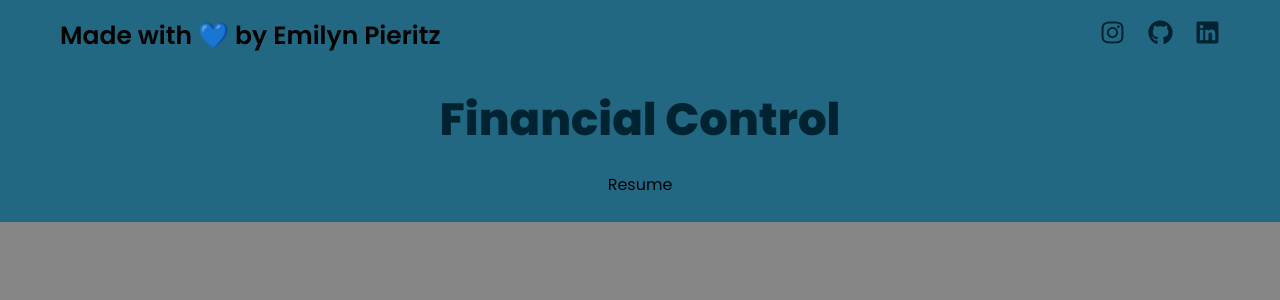
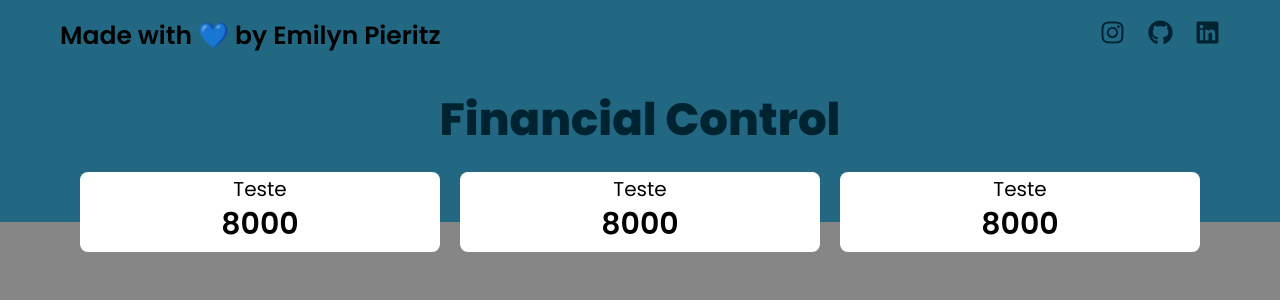
Before and after one commit to kelleymartin872/financial-control, a React (Create React App) app: page / in a window 1280 px wide. Shown: the top 300 px of the page. Built offline with nearby package versions, Linux system fonts and the light colour scheme.

Commit message:
Added ResumeItem

```diff
--- a/src/components/Resume/index.js
+++ b/src/components/Resume/index.js
@@ -1,10 +1,13 @@
 import React from 'react'
 import './style.scss'
+import { ResumeItem } from '../ResumeItem'
 
 const Resume = () => {
   return (
     <section className='Resume'>
-      Resume
+      <ResumeItem />
+      <ResumeItem />
+      <ResumeItem />
     </section>
   )
 }
--- /dev/null
+++ b/src/components/ResumeItem/index.js
@@ -0,0 +1,14 @@
+import React from 'react'
+import './style.scss'
+
+export const ResumeItem = () => {
+  return (
+    <div className='ResumeItem'>
+      <div className='ResumeItem__header'>
+        <p className='ResumeItem__header__title'>Teste</p>
+      </div>
+
+      <div className='ResumeItem__total'>8000</div>
+    </div>
+  )
+}
--- /dev/null
+++ b/src/components/ResumeItem/style.scss
@@ -0,0 +1,49 @@
+@import '../../scss/variables';
+
+.ResumeItem{
+  display: flex;
+  flex-direction: column;
+  align-items: center;
+  background-color: $white;
+  border-radius: 8px;
+  padding: 5px 15px;
+  width: 30%;
+
+  &__header{
+    display: flex;
+    align-items: center;
+    justify-content: space-around;
+    width: 100%;
+    gap: 10px;
+
+    svg{
+      width: 25px;
+      height: 25px;
+    }
+
+    &__title{
+      font-size: 20px;
+    }
+  }
+
+  &__total{
+    font-size: 30px;
+    font-weight: 600;
+  }
+
+  @media(max-width: 680px){
+    width: 20%;
+
+    p{
+      font-size: 12px;
+    }
+
+    span{
+      font-size: 20px;
+    }
+
+    svg{
+      display: none;
+    }
+  }
+}
--- a/src/scss/_variables.scss
+++ b/src/scss/_variables.scss
@@ -2,3 +2,4 @@ $light-primary-color: #6f919e;
 $primary-color: #236883;
 $dark-primary-color: #002331;
 $text-color: #020202;
+$white: #ffffff;
```
